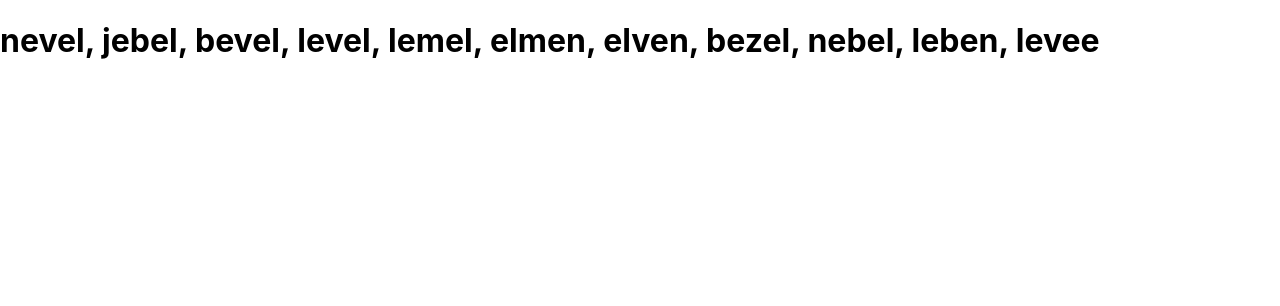
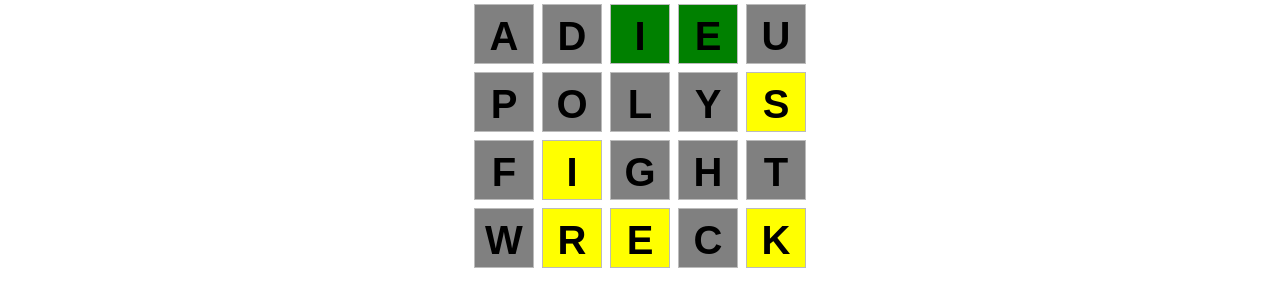
Before and after one commit to jbanghw/wordle-react, a React (Create React App) app: page / in a window 1280 px wide. Shown: the top 306 px of the page. Built offline with nearby package versions, Linux system fonts and the light colour scheme.

Commit message:
change colors

```diff
--- a/src/App.tsx
+++ b/src/App.tsx
@@ -1,41 +1,39 @@
-import { useEffect, useState } from 'react';
+import { useState } from 'react';
 import './App.css';
 import { solve } from './solver';
+import WordleGrid from './components/WordleGrid';
 
 function App() {
-  const [res, setRes] = useState([]);
+  const [guesses, setGuesses] = useState<string[]>(['adieu', 'polys', 'fight', 'wreck']);
+  const [colors, setColors] = useState<string[]>(['wwggw', 'wwwwy', 'wywww', 'wyywy']);
+  const [currentGuess, setCurrentGuess] = useState('');
+
+  return (
+    <WordleGrid guesses={guesses} colors={colors} colorChange={setColors} rowRemove={setGuesses} />
+  )
 
   // testing
-  let guesses = [
-    'adieu',
-    'polys',
-    'fight',
-    'wreck'
-  ]
-  let colors = [
-    'wwwgw',
-    'wwyww',
-    'wwwww',
-    'wwyww'
-  ]
+  // const [res, setRes] = useState([]);
+  // let guesses: string[] = []
+  // let colors: string[] = []
+  // useEffect(() => {
+  //   const fetchSolutions = async() => {
+  //     await solve(guesses, colors)
+  //     .then(data => {
+  //       return JSON.parse(data);
+  //     })
+  //     .then(json => {
+  //       setRes(json);
+  //       console.log(json);
+  //     })
+  //   }
+  //   fetchSolutions();
+  // }, [])
+  // return (
+  //   <h1>{res ? res.join(', ') : 'none'}</h1>
+  // );
   // end test
 
-  useEffect(() => {
-    const fetchSolutions = async() => {
-      await solve(guesses, colors)
-      .then(data => {
-        return JSON.parse(data);
-      })
-      .then(json => {
-        setRes(json);
-        console.log(json);
-      })
-    }
-    fetchSolutions();
-  }, [])
-  return (
-    <h1>{res ? res.join(', ') : 'none'}</h1>
-  );
 }
 
 export default App;
--- /dev/null
+++ b/src/components/WordleBox/index.js
@@ -0,0 +1,27 @@
+
+export default function WordleBox({ letter, row, col, colors, colorChange }) {
+  let backgroundColor = "gray";
+  if (colors[row][col] === "y") {
+    backgroundColor = "yellow";
+  } else if (colors[row][col] === "g") {
+    backgroundColor = "green";
+  }
+
+  const handleClick = (e) => {
+    let updatedColors = [...colors];
+    if (colors[row][col] === 'g') {
+      updatedColors[row] = colors[row].substring(0, col) + 'w' + colors[row].substring(col + 1);
+    } else if (colors[row][col] === 'y') {
+      updatedColors[row] = colors[row].substring(0, col) + 'g' + colors[row].substring(col + 1);
+    } else if (colors[row][col] === 'w') {
+      updatedColors[row] = colors[row].substring(0, col) + 'y' + colors[row].substring(col + 1);
+    }
+    colorChange(updatedColors);
+  }
+
+  return (
+    <button className="wordleBox" onClick={handleClick} style={{background: backgroundColor}}>
+      {letter}
+    </button>
+  )
+}
--- /dev/null
+++ b/src/components/WordleGrid/index.js
@@ -0,0 +1,14 @@
+import { useEffect } from "react";
+import WordleRow from "../WordleRow";
+
+const WordleGrid = ({ guesses, colors, colorChange, rowRemove }) => {
+  return (
+    <div>
+      {guesses.map((guess, idx) => {
+        return <WordleRow key={idx} row={idx} guess={guess} colors={colors} colorChange={colorChange} rowRemove={rowRemove} />
+      })}
+    </div>
+  )
+}
+
+export default WordleGrid;
--- /dev/null
+++ b/src/components/WordleRow/index.js
@@ -0,0 +1,14 @@
+import { useEffect } from "react";
+import WordleBox from "../WordleBox"
+
+export default function WordleRow({ guess, row, colors, colorChange, rowRemove }) {
+  return (
+    <div className="wordleRow">
+      <WordleBox letter={guess[0]} row={row} col={0} colors={colors} colorChange={colorChange} />
+      <WordleBox letter={guess[1]} row={row} col={1} colors={colors} colorChange={colorChange} />
+      <WordleBox letter={guess[2]} row={row} col={2} colors={colors} colorChange={colorChange} />
+      <WordleBox letter={guess[3]} row={row} col={3} colors={colors} colorChange={colorChange} />
+      <WordleBox letter={guess[4]} row={row} col={4} colors={colors} colorChange={colorChange} />
+    </div>
+  )
+}
--- a/src/index.css
+++ b/src/index.css
@@ -11,3 +11,22 @@ code {
   font-family: source-code-pro, Menlo, Monaco, Consolas, 'Courier New',
     monospace;
 }
+
+.wordleRow {
+  text-align: center;
+  display: flex;
+  justify-content: center;
+}
+
+.wordleBox {
+  display: block;
+  width: 60px;
+  height: 60px;
+  border: 1px solid #bbb;
+  margin: 4px;
+  text-align: center;
+  line-height: 60px;
+  text-transform: uppercase;
+  font-weight: bold;
+  font-size: 2.5em;
+}
--- a/src/solver.tsx
+++ b/src/solver.tsx
@@ -1,7 +1,7 @@
 import { allWords } from "./words";
 
 export async function solve(guesses: string[], guessesColors: string[]) {
-  // setup possible letters for each index of the words
+  // possible letters for each index of the solution word + must-include letters
   const letters: string[] = [
     'abcdefghijklmnopqrstuvwxyz',
     'abcdefghijklmnopqrstuvwxyz',
@@ -10,6 +10,7 @@ export async function solve(guesses: string[], guessesColors: string[]) {
     'abcdefghijklmnopqrstuvwxyz',
     ''
   ];
+  // maximum occurence of each letter in the alphabet (5 by default)
   const maxLetterCount: any = {};
   for (let i = 0; i < 26; i++) {
     maxLetterCount[letters[0][i]] = 5;
@@ -20,18 +21,21 @@ export async function solve(guesses: string[], guessesColors: string[]) {
     for (let j = 0; j < 5; j++) {
       const currLetter = guesses[i][j];
 
-      if (guessesColors[i][j] === 'g') {  // correct guess
+      // correct guess (green)
+      if (guessesColors[i][j] === 'g') {
         letters[j] = currLetter;
         letters[5] += currLetter;
-      } else if (guessesColors[i][j] === 'y') {  // semi-correct guess
+      // semi-correct guess (yellow)
+      } else if (guessesColors[i][j] === 'y') {
         letters[j] = letters[j].replace(currLetter, '');
         letters[5] += currLetter;
-      } else if (guessesColors[i][j] === 'w') {  // wrong guess
-        // a square could be gray while still being in the result word.
+      // wrong guess (gray)
+      } else if (guessesColors[i][j] === 'w') {
+        // a square could be gray while still being in the result word (multiple occurences in the guess)
         // then the max count of that letter is the number of non-gray square of of that letter
         let containsCount = 0;
         for (let k = 0; k < 5; k++) {
-          if (guesses[i][k] === currLetter && guessesColors[i][k] != 'w') {
+          if (guesses[i][k] === currLetter && guessesColors[i][k] !== 'w') {
             containsCount += 1;
           }
         }
--- a/tsconfig.json
+++ b/tsconfig.json
@@ -18,7 +18,7 @@
     "resolveJsonModule": true,
     "isolatedModules": true,
     "noEmit": true,
-    "jsx": "react-jsx"
+    "jsx": "preserve"
   },
   "include": [
     "src"
```
